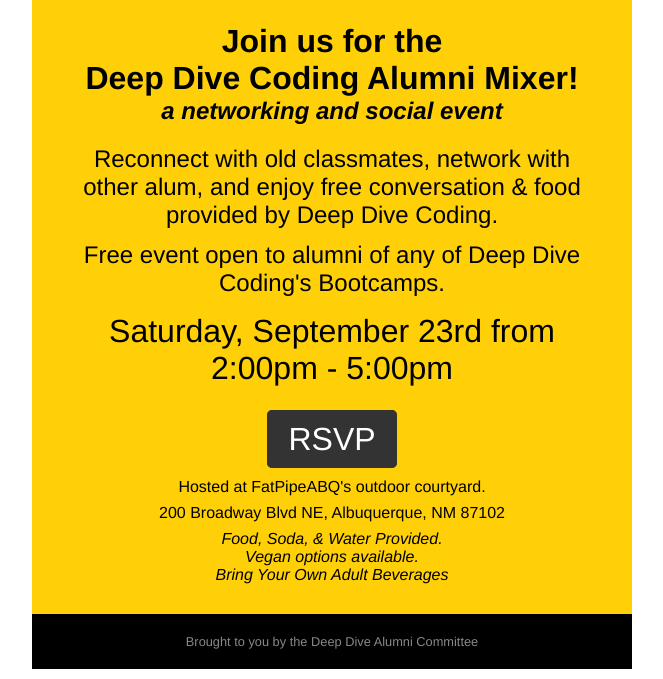
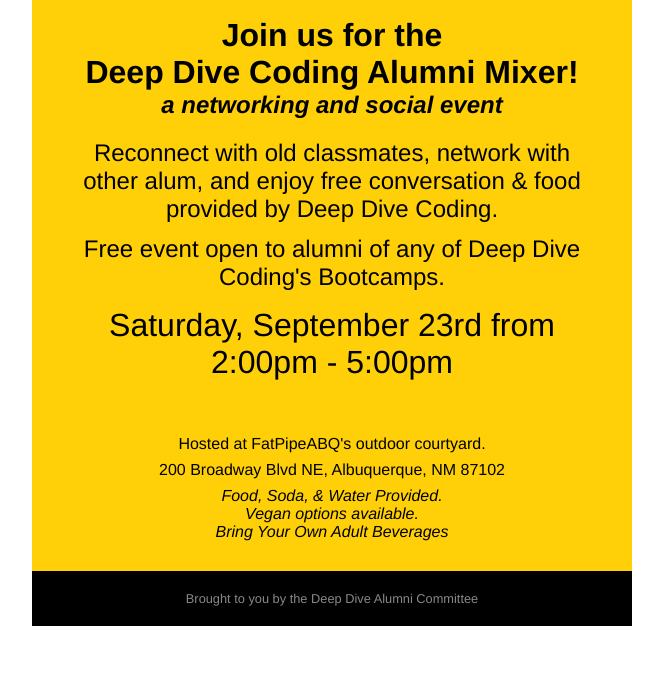
Before and after one commit to noeldevelops/alumni-emails, a plain HTML site: page index.html in a window 1280 px wide. Shown: the part 358-1037 px from the top of the page, without its empty margins (308-971 px from the left). After the commit the page ends 994 px from the top, so only its background shows below. Drawn offline with Linux system fonts and the light colour scheme.

Commit message:
delete links for printable version

```diff
--- a/index.html
+++ b/index.html
@@ -4,9 +4,6 @@
   </head>
   <body>
     <div class="email-container">
-
-      <div class="pre-header">You're invited to the Deep Dive Coding Alumni Mixer
-      </div>
 
       <img src="https://cnmingenuity.org/deepdive/wp-content/uploads/sites/14/2017/07/deep-dive-logo-2017.png" alt="Deep Dive Coding">
 
@@ -19,8 +16,7 @@
       <div class="info">
         <p class="date">Saturday, September 23rd from 2:00pm - 5:00pm </p>
         <br>
-        <a class="rsvp">RSVP</a>
-        <div class="location"><p>Hosted at <a href="http://fatpipeabq.com/">FatPipeABQ's</a> outdoor courtyard.</p>
+        <div class="location"><p>Hosted at FatPipeABQ's outdoor courtyard.</p>
         <p>200 Broadway Blvd NE, Albuquerque, NM 87102</p></div>
         <p class="fineprint">Food, Soda, &amp; Water Provided. <br>Vegan options available.<br> Bring Your Own Adult Beverages</p>
       </div>
```
